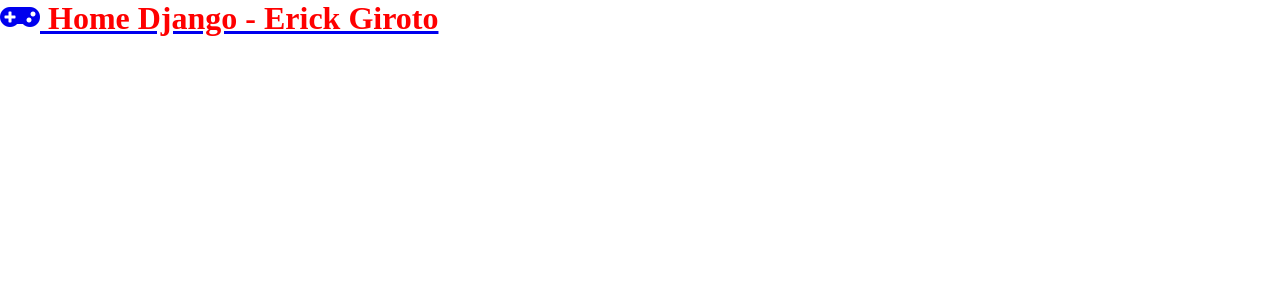
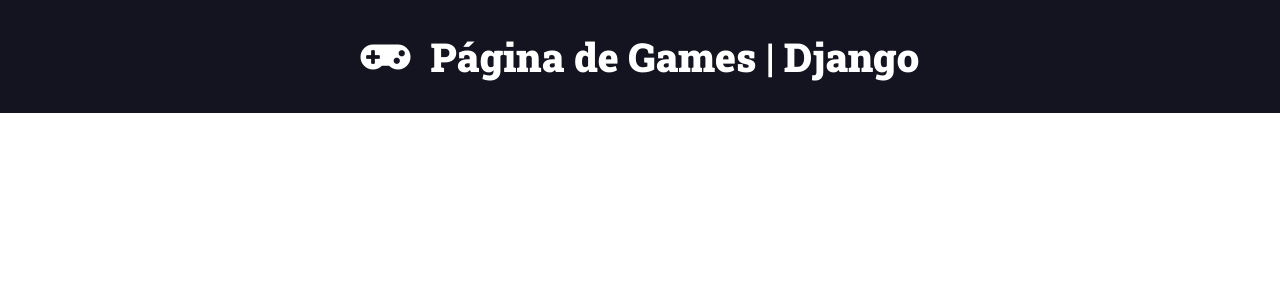
Before and after one commit to ErickGiroto/Project_Python_Django, a Django app: page / in a window 1280 px wide. Shown: the top 300 px of the page. Run offline with Django 5.2, Linux system fonts and the light colour scheme.

Commit message:
Realizado o cabecalho do header html e css no django

```diff
--- a/deverick/templates/page/pages/home.html
+++ b/deverick/templates/page/pages/home.html
@@ -1,12 +1,13 @@
 {% include 'page/partials/head.html' %} <!-- Buscando á outra metade do código-->
+
 <body>
 
     <header class="main-header-container">
         <div class="main-header container">
             <h1>
-                <a href="/">
-                    <i class="fas fa-gamepad"></i>
-                    <span class="color">Home Django - {{name}}</span>
+                <a class="main-logo" href="/">
+                    <i class="fas fa-gamepad main-logo-icon"></i>
+                    <span class="main-logo-text">Página de Games | Django</span>
                 </a>
             </h1>
         </div>
--- a/deverick/templates/page/partials/head.html
+++ b/deverick/templates/page/partials/head.html
@@ -17,11 +17,59 @@
         integrity="sha512-tk4nGrLxft4l30r9ETuejLU0a3d7LwMzj0eXjzc16JQj+5U1IeVoCuGLObRDc3+eQMUcEQY1RIDPGvuA7SNQ2w=="
         crossorigin="anonymous" referrerpolicy="no-referrer" />
 
+    <link rel="preconnect" href="https://fonts.googleapis.com">
+    <link rel="preconnect" href="https://fonts.gstatic.com" crossorigin>
+    <link href="https://fonts.googleapis.com/css2?family=Roboto+Slab:wght@900&display=swap" rel="stylesheet">
+
     <style>
         * {
             padding: 0;
             margin: 0;
             box-sizing: border-box;
+        }
+
+        :root {
+            --color-primary: #269fe6;
+            --color-primary-hover: #2086c2;
+            --color-primary-dark: #13141f;
+            --color-primary-dark-hover: #212336;
+            --color-primary-light: #d4ecfa;
+            --color-primary-light-hover: #bdd8e7;
+
+            --color-white: #fff;
+            --color-black: #000;
+
+            --color-dark-text: #444;
+            --color-info-light: #cce5ff;
+            --color-debug-light: #cce5ff;
+            --color-success-light: #d4edda;
+            --color-alert-light: #fff3cd;
+            --color-warning-light: #fff3cd;
+            --color-error-light: #f8d7da;
+
+            --color-info-dark: #4d86c4;
+            --color-debug-dark: #4d86c4;
+            --color-success-dark: #4a9c5d;
+            --color-alert-dark: #927f40;
+            --color-warning-dark: #927f40;
+            --color-error-dark: #da525d;
+
+            --color-gray-0: #f9f9f9;
+            --color-gray-1: #e0e0e0;
+            --color-gray-2: #c7c7c7;
+            --color-gray-3: #aeaeae;
+            --color-gray-4: #959595;
+            --color-gray-5: #7d7d7d;
+            --color-gray-6: #646464;
+            --color-gray-7: #4b4b4b;
+            --color-gray-8: #323232;
+            --color-gray-9: #191919;
+
+            --font-primary: sans-serif;
+            --font-headings: 'Roboto Slab', serif;
+
+            --spacing-gutter-medium: 3rem;
+            --spacing-gutter-large: 4rem;
         }
 
         html {
@@ -30,10 +78,46 @@
 
         body {
             font-size: 1.6rem;
+            background: var(--font-primary);
         }
 
-        .color {
-            color: red;
+        h1,
+        h2,
+        h3,
+        h4,
+        h5,
+        h6 {
+            font-family: var(--font-headings);
+        }
+
+        .color {}
+
+        .main-header-container {
+            background: var(--color-primary-dark);
+        }
+
+        .main-header {}
+
+        .container {
+            max-width: 144rem;
+            margin: 0 auto;
+            padding: var(--spacing-gutter-medium);
+        }
+
+        .main-logo {
+            color: var(--color-white);
+            font-size: 4rem;
+            text-decoration: none;
+            display: flex;
+            flex-flow: row nowrap;
+            align-items: center;
+            justify-content: center;
+            width: fit-content;
+            margin: 0 auto;
+        }
+
+        .main-logo-icon {
+            margin-right: 2rem;
         }
     </style>
 
```
